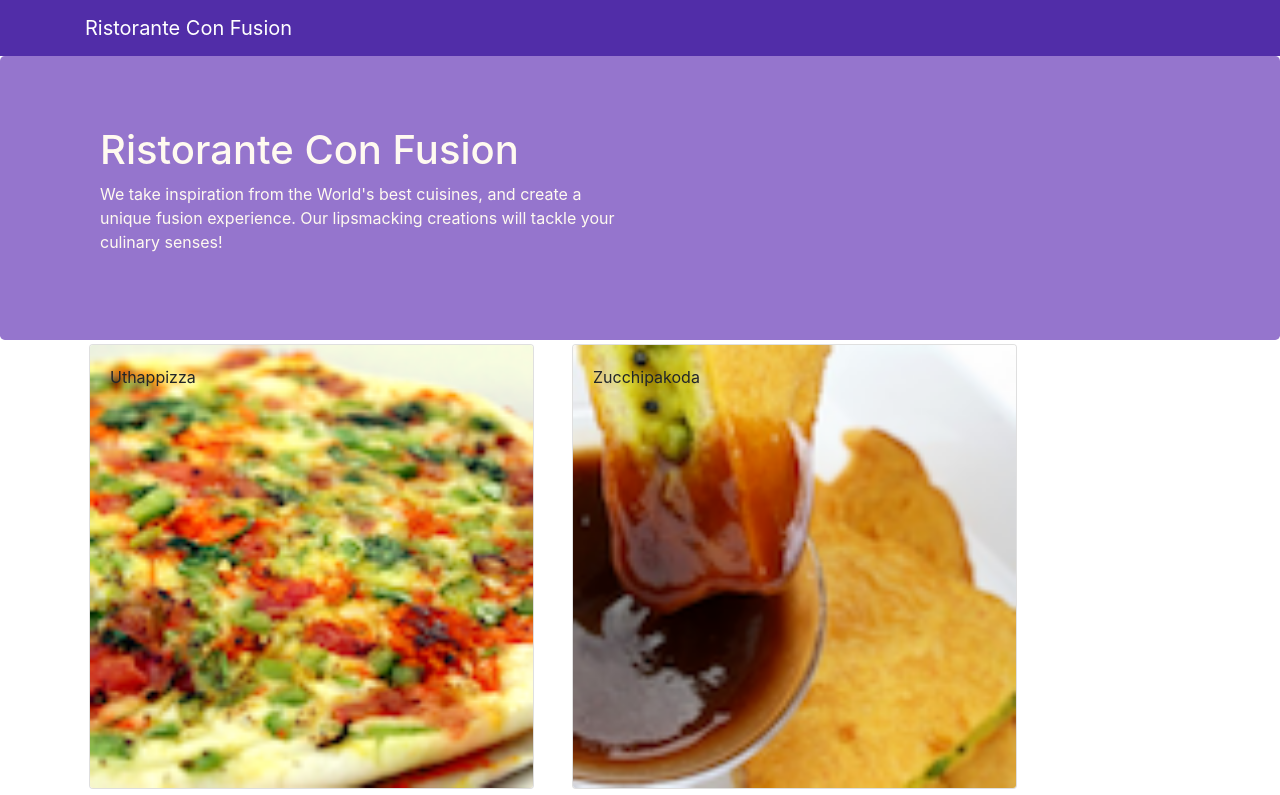
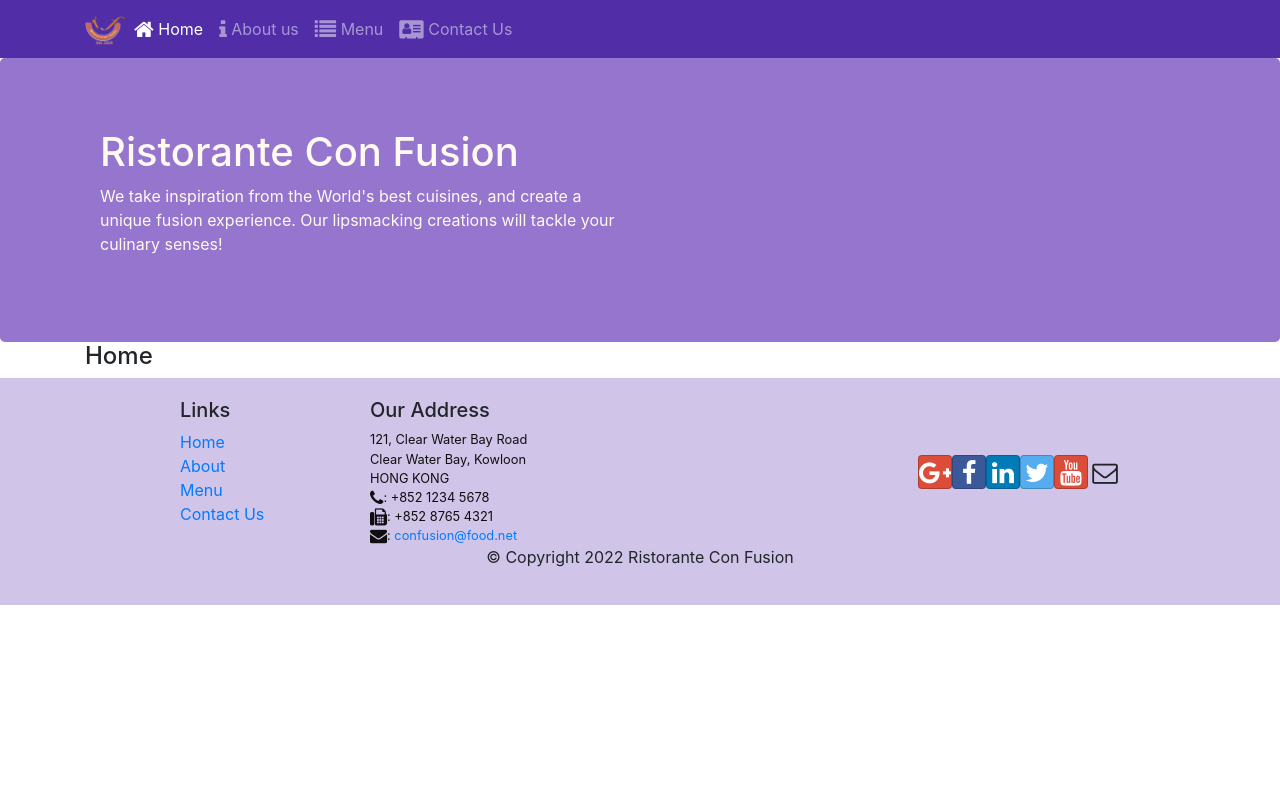
Before and after one commit to Onyekachukwu-Nweke/conFusion-React, a React (Create React App) app: page /home in a window 1280 px wide. Shown: the top 795 px of the page. Built offline with nearby package versions, Linux system fonts and the light colour scheme.

Commit message:
React Router

```diff
--- a/package.json
+++ b/package.json
@@ -17,6 +17,7 @@
     "react-bootstrap": "^2.5.0",
     "react-dom": "^18.2.0",
     "react-popper": "^2.3.0",
+    "react-router-dom": "^4.2.2",
     "react-scripts": "5.0.1",
     "reactstrap": "^9.1.3",
     "web-vitals": "^2.1.4"
--- a/src/App.js
+++ b/src/App.js
@@ -1,15 +1,17 @@
 import { Component } from 'react';
 import Main from './components/MainComponent';
 import './App.css';
-
+import { BrowserRouter } from 'react-router-dom'
 
 class App extends Component{
 
   render(){
     return (
-      <div>
-        <Main />
-      </div>
+      <BrowserRouter>
+        <div>
+          <Main />
+        </div>
+      </BrowserRouter>
     );
   }
 
--- a/src/components/FooterComponent.js
+++ b/src/components/FooterComponent.js
@@ -1,4 +1,5 @@
 import React from "react";
+import { Link } from 'react-router-dom';
 
 function Footer(props) {
     return(
@@ -8,10 +9,10 @@
                     <div className="col-4 offset-1 col-sm-2">
                         <h5>Links</h5>
                         <ul className="list-unstyled">
-                            <li><a href="#">Home</a></li>
-                            <li><a href="#">About</a></li>
-                            <li><a href="#">Menu</a></li>
-                            <li><a href="contactus.html">Contact</a></li>
+                            <li><Link to="/home">Home</Link></li>
+                            <li><Link to="/aboutus">About</Link></li>
+                            <li><Link to="/menu">Menu</Link></li>
+                            <li><Link to="/contactus">Contact Us</Link></li>
                         </ul>
                     </div>
                     <div className="col-7 col-sm-5">
--- a/src/components/HeaderComponent.js
+++ b/src/components/HeaderComponent.js
@@ -1,13 +1,60 @@
 import React, { Component } from 'react';
-import { Navbar, NavbarBrand } from 'reactstrap';
+import { Navbar, NavbarBrand, Nav, NavbarToggler, Collapse, NavItem } from 'reactstrap';
+import { NavLink } from 'react-router-dom'
 
 class Header extends Component {
+
+    constructor(props){
+        super(props);
+        this.state = {
+            isNavOpen: false
+        };
+        this.toggleNav = this.toggleNav.bind(this);
+    }
+
+    toggleNav() {
+        this.setState({
+            isNavOpen: !this.state.isNavOpen
+        });
+    }
+
     render() {
         return(
             <>
-                <Navbar dark>
+                <Navbar dark expand="md">
                     <div className="container">
-                        <NavbarBrand href="/">Ristorante Con Fusion</NavbarBrand>
+                        <NavbarToggler onClick={this.toggleNav} />
+                       <NavbarBrand className="mr-auto">
+                            <img src="assets/images/logo.png" height="30" width="41" alt='Ristorante Con Fusion'/>
+                        </NavbarBrand>
+                        <Collapse isOpen={this.state.isNavOpen} navbar>
+                            <Nav navbar>
+                                <NavItem>
+                                    <NavLink className="nav-link" to="/home">
+                                        <span className="fa fa-home fa-lg"></span> Home
+                                    </NavLink>
+                                </NavItem>
+
+                                <NavItem>
+                                    <NavLink className="nav-link" to="/aboutus">
+                                        <span className="fa fa-info fa-lg"></span> About us
+                                    </NavLink>
+                                </NavItem>
+
+                                <NavItem>
+                                    <NavLink className="nav-link" to="/menu">
+                                        <span className="fa fa-list fa-lg"></span> Menu
+                                    </NavLink>
+                                </NavItem>
+
+                                <NavItem>
+                                    <NavLink className="nav-link" to="/contactus">
+                                        <span className="fa fa-address-card fa-lg"></span> Contact Us
+                                    </NavLink>
+                                </NavItem>
+                            </Nav>
+                        </Collapse>
+
                     </div>
                 </Navbar>
                 <header className="jumbotron">
--- /dev/null
+++ b/src/components/HomeComponent.js
@@ -0,0 +1,11 @@
+import React from 'react'
+
+function Home(props) {
+    return(
+        <div className='container'>
+            <h4>Home</h4>
+        </div>
+        );
+}
+
+export default Home;
--- a/src/components/MainComponent.js
+++ b/src/components/MainComponent.js
@@ -1,10 +1,11 @@
 import { Component } from 'react';
+import Home from './HomeComponent';
 import Menu from './MenuComponent';
 import DishDetail from './DishdetailComponent';
 import Header from './HeaderComponent';
 import Footer from './FooterComponent';
 import { DISHES } from '../shared/dishes';
-
+import { Switch, Route, Redirect } from 'react-router-dom'
 
 class Main extends Component{
 
@@ -13,20 +14,28 @@
 
     this.state = {
       dishes: DISHES,
-      selectedDish: null
     }
   }
 
-  onDishSelect(dishId){
-    this.setState({selectedDish: dishId});
+
+  render(){
+
+    const HomePage = () => {
+      return (
+        <Home />
+      );
     }
 
-  render(){
     return (
       <div>
         <Header/>
-        <Menu dishes={this.state.dishes} onClick={(dishId) => this.onDishSelect(dishId)} />
-        <DishDetail dish={this.state.dishes.filter((dish) => dish.id === this.state.selectedDish)[0]}/>
+
+        {/* Router */}
+        <Switch>
+          <Route path="/home" component={HomePage} />
+          <Route exact path="/menu" component={() => <Menu dishes={this.state.dishes} />} />
+          <Redirect to="/home" />
+        </Switch>
         <Footer />
       </div>
     );
```
Also changed, not shown: 1 other file (tests, documents, lock files or other folders).
